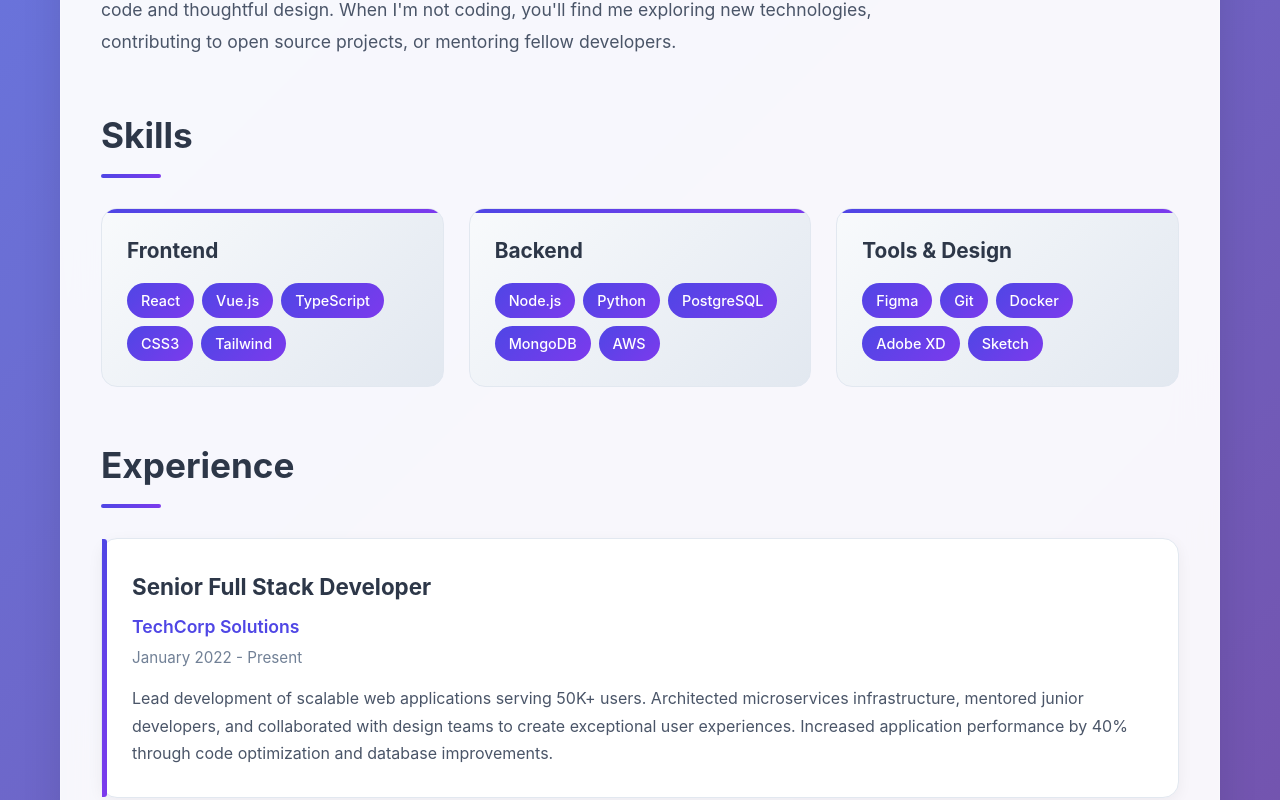
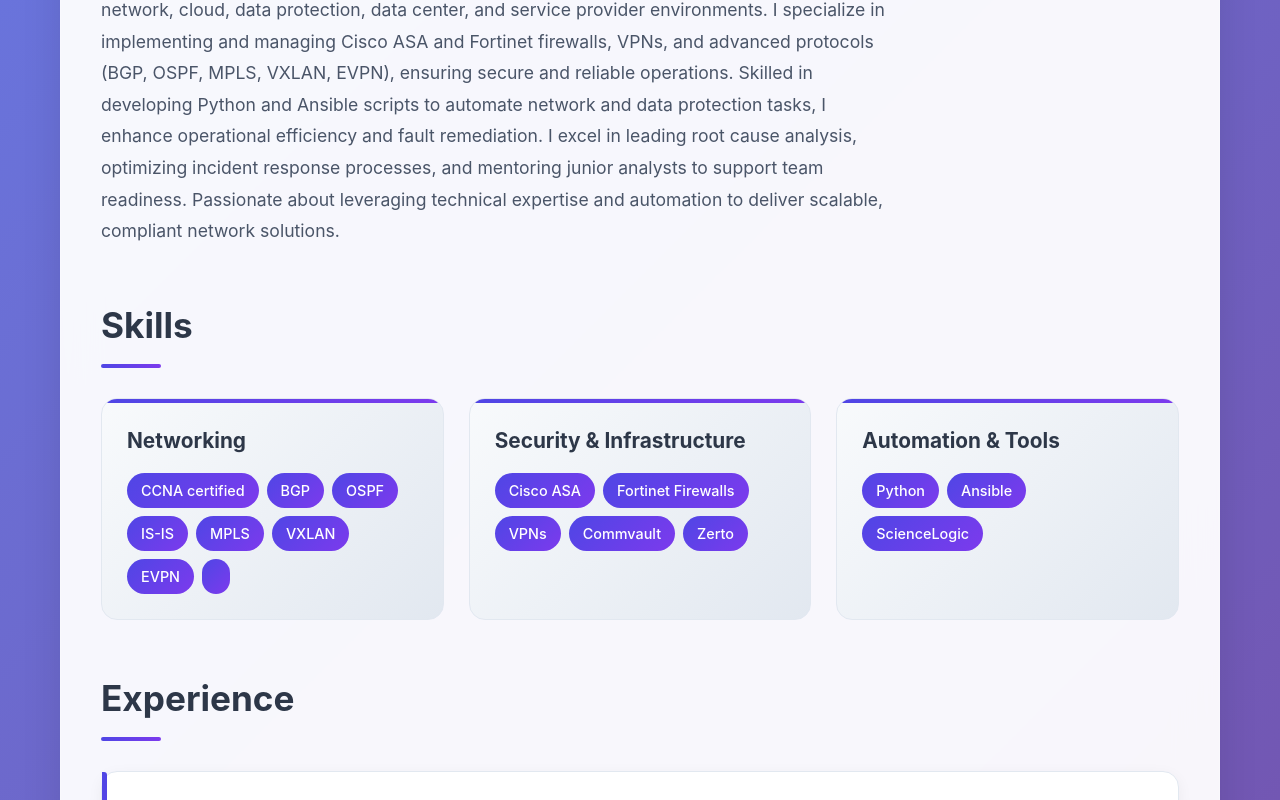
Before and after one commit to ecbaldwin4/ecbaldwin4.github.io, a plain HTML site: page index.html in a window 1280 px wide. Shown: the part 753-1553 px from the top of the page. Drawn offline with Linux system fonts and the light colour scheme.

Commit message:
changing vals

```diff
--- a/index.html
+++ b/index.html
@@ -3,7 +3,7 @@
 <head>
     <meta charset="UTF-8">
     <meta name="viewport" content="width=device-width, initial-scale=1.0">
-    <title>Alex Johnson - Full Stack Developer</title>
+    <title>Edward Baldwin  - Network Analyst</title>
     <style>
         * {
             margin: 0;
@@ -360,14 +360,14 @@
     <div class="container">
         <div class="profile-card">
             <div class="hero-section">
-                <div class="profile-image">AJ</div>
-                <h1 class="hero-title">Alex Johnson</h1>
-                <p class="hero-subtitle">Full Stack Developer & UI/UX Enthusiast</p>
+                <div class="profile-image">EB</div>
+                <h1 class="hero-title">Edward Baldwin</h1>
+                <p class="hero-subtitle">Network Analyst</p>
                 <div class="contact-links">
-                    <a href="mailto:alex@example.com" class="contact-btn">Email</a>
-                    <a href="https://linkedin.com/in/alexjohnson" class="contact-btn">LinkedIn</a>
-                    <a href="https://github.com/alexjohnson" class="contact-btn">GitHub</a>
-                    <a href="tel:+1234567890" class="contact-btn">Phone</a>
+                    <a href="mailto:ecbaldwin4@proton.me" class="contact-btn">Email</a>
+                    <a href="https://linkedin.com/in/ebaldwiniv" class="contact-btn">LinkedIn</a>
+                    <a href="https://github.com/ecbaldwin4" class="contact-btn">GitHub</a>
+                    <a href="tel:+17206334396" class="contact-btn">Phone</a>
                 </div>
             </div>
 
@@ -375,9 +375,7 @@
                 <div class="section">
                     <h2 class="section-title">About Me</h2>
                     <p class="about-text">
-                        I'm a passionate full stack developer with 5+ years of experience creating beautiful, functional web applications.
-                        I love turning complex problems into simple, elegant solutions through clean code and thoughtful design.
-                        When I'm not coding, you'll find me exploring new technologies, contributing to open source projects, or mentoring fellow developers.
+		    	I'm a results-driven Network Analyst with a Bachelor's degree in Computer Science from the University of Colorado and over two years of experience in hosting, optimizing, and managing network, cloud, data protection, data center, and service provider environments. I specialize in implementing and managing Cisco ASA and Fortinet firewalls, VPNs, and advanced protocols (BGP, OSPF, MPLS, VXLAN, EVPN), ensuring secure and reliable operations. Skilled in developing Python and Ansible scripts to automate network and data protection tasks, I enhance operational efficiency and fault remediation. I excel in leading root cause analysis, optimizing incident response processes, and mentoring junior analysts to support team readiness. Passionate about leveraging technical expertise and automation to deliver scalable, compliant network solutions.
                     </p>
                 </div>
 
@@ -385,33 +383,34 @@
                     <h2 class="section-title">Skills</h2>
                     <div class="skills-grid">
                         <div class="skill-card">
-                            <h3 class="skill-title">Frontend</h3>
+                            <h3 class="skill-title">Networking</h3>
                             <div class="skill-tags">
-                                <span class="skill-tag">React</span>
-                                <span class="skill-tag">Vue.js</span>
-                                <span class="skill-tag">TypeScript</span>
-                                <span class="skill-tag">CSS3</span>
-                                <span class="skill-tag">Tailwind</span>
+                                <span class="skill-tag">CCNA certified</span>
+                                <span class="skill-tag">BGP</span>
+                                <span class="skill-tag">OSPF</span>
+                                <span class="skill-tag">IS-IS</span>
+                                <span class="skill-tag">MPLS</span>
+                                <span class="skill-tag">VXLAN</span>
+                                <span class="skill-tag">EVPN</span>
+                                <span class="skill-tag"></span>
                             </div>
                         </div>
                         <div class="skill-card">
-                            <h3 class="skill-title">Backend</h3>
+                            <h3 class="skill-title">Security & Infrastructure</h3>
                             <div class="skill-tags">
-                                <span class="skill-tag">Node.js</span>
-                                <span class="skill-tag">Python</span>
-                                <span class="skill-tag">PostgreSQL</span>
-                                <span class="skill-tag">MongoDB</span>
-                                <span class="skill-tag">AWS</span>
+                                <span class="skill-tag">Cisco ASA</span>
+                                <span class="skill-tag">Fortinet Firewalls</span>
+                                <span class="skill-tag">VPNs</span>
+                                <span class="skill-tag">Commvault</span>
+                                <span class="skill-tag">Zerto</span>
                             </div>
                         </div>
                         <div class="skill-card">
-                            <h3 class="skill-title">Tools & Design</h3>
+                            <h3 class="skill-title">Automation & Tools</h3>
                             <div class="skill-tags">
-                                <span class="skill-tag">Figma</span>
-                                <span class="skill-tag">Git</span>
-                                <span class="skill-tag">Docker</span>
-                                <span class="skill-tag">Adobe XD</span>
-                                <span class="skill-tag">Sketch</span>
+                                <span class="skill-tag">Python</span>
+                                <span class="skill-tag">Ansible</span>
+                                <span class="skill-tag">ScienceLogic</span>
                             </div>
                         </div>
                     </div>
@@ -420,19 +419,19 @@
                 <div class="section">
                     <h2 class="section-title">Experience</h2>
                     <div class="experience-item">
-                        <h3 class="job-title">Senior Full Stack Developer</h3>
-                        <div class="company">TechCorp Solutions</div>
-                        <div class="date-range">January 2022 - Present</div>
+                        <h3 class="job-title">Network Analyst</h3>
+                        <div class="company">Flexential</div>
+                        <div class="date-range">February 2025 - Present</div>
                         <p class="job-description">
-                            Lead development of scalable web applications serving 50K+ users. Architected microservices infrastructure,
+                            Lead development of scalable web applications serving 50+ users. Architected microservices infrastructure,
                             mentored junior developers, and collaborated with design teams to create exceptional user experiences.
                             Increased application performance by 40% through code optimization and database improvements.
                         </p>
                     </div>
                     <div class="experience-item">
-                        <h3 class="job-title">Full Stack Developer</h3>
-                        <div class="company">StartupXYZ</div>
-                        <div class="date-range">June 2020 - December 2021</div>
+                        <h3 class="job-title">Incident Response Analyst</h3>
+                        <div class="company">Flexential</div>
+                        <div class="date-range">September 2023 - February 2025</div>
                         <p class="job-description">
                             Built responsive web applications using React and Node.js. Implemented CI/CD pipelines,
                             optimized database queries, and contributed to product strategy discussions.
```
